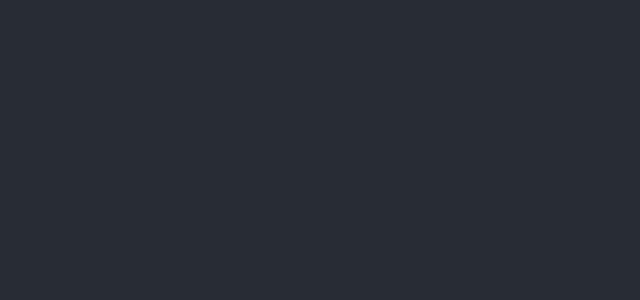
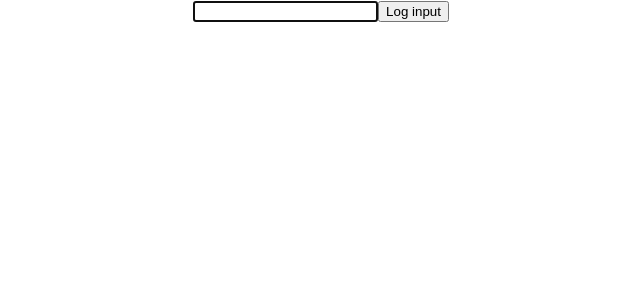
Before and after one commit to steelvelveteen/react-ts-play, a React (Create React App) app: page / in a window 1280 px wide. Shown: the top 300 px of the page, without its empty margins (319-959 px from the left). Built offline with nearby package versions, Linux system fonts and the light colour scheme.

Commit message:
Usage of a basic ref

```diff
--- a/src/App.tsx
+++ b/src/App.tsx
@@ -1,12 +1,13 @@
 import React from "react";
 import "./App.css";
+import RefDemo from "./RefDemo";
 
-function App() {
+const App: React.FC = () => {
   return (
     <div className="App">
-      <header className="App-header"></header>
+      <RefDemo />
     </div>
   );
-}
+};
 
 export default App;
--- /dev/null
+++ b/src/RefDemo.tsx
@@ -0,0 +1,26 @@
+import React, { useEffect } from "react";
+
+const RefDemo: React.FC = () => {
+  const inputRef: React.RefObject<HTMLInputElement> = React.createRef();
+
+  useEffect(() => {
+    console.log(inputRef);
+    if (inputRef.current) {
+      inputRef.current.focus();
+    }
+  });
+
+  const clickHandler = () => {
+    if (inputRef.current) {
+      alert(inputRef.current.value ? inputRef.current.value : "Nothing");
+    }
+  };
+
+  return (
+    <div>
+      <input type="text" ref={inputRef} />
+      <button onClick={() => clickHandler()}>Log input</button>
+    </div>
+  );
+};
+export default RefDemo;
```
